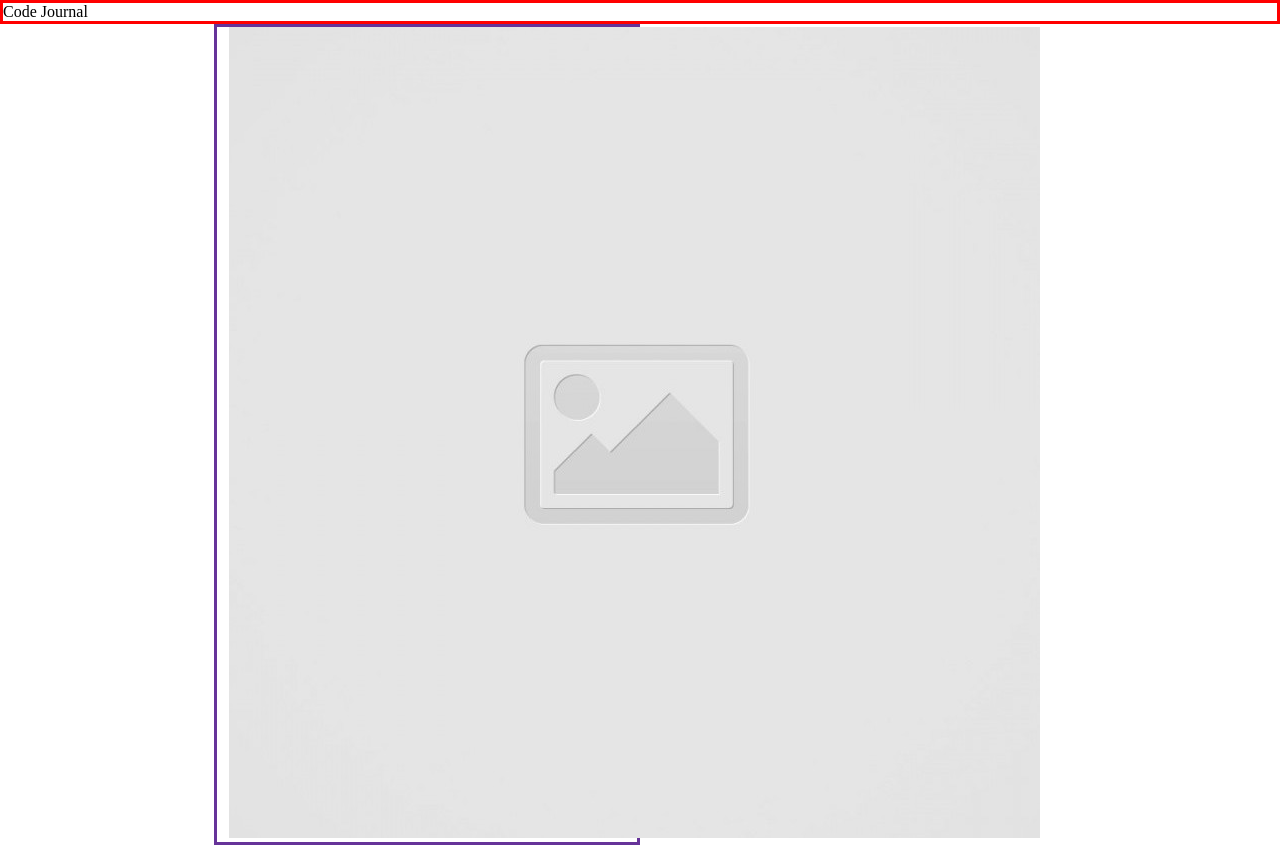
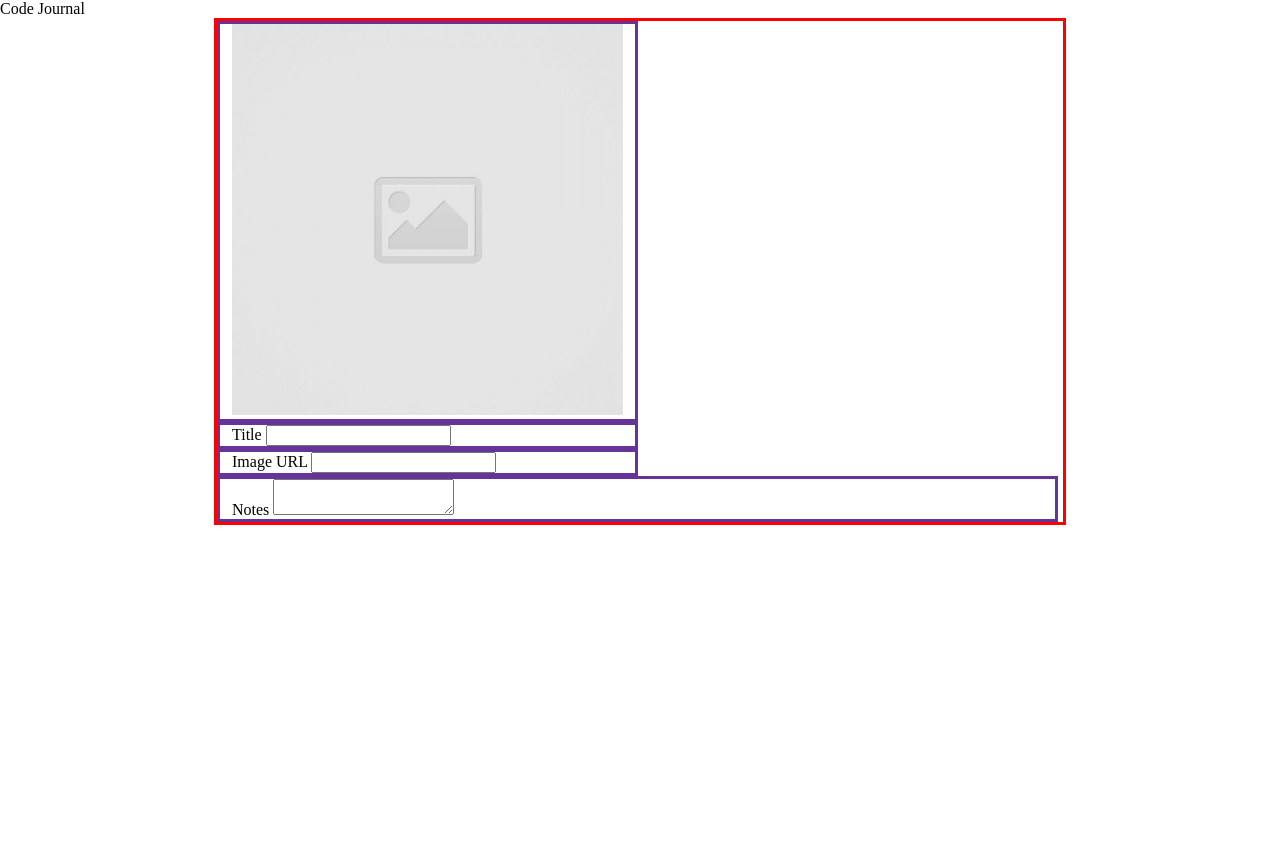
Before and after one commit to Andy-Duenas/code-journal, a website: page index.html in a window 1280 px wide. After the commit the page ends 800 px from the top, so only its background shows below. Drawn offline with Linux system fonts and the light colour scheme.

Commit message:
Added a form for creating a journal entry to the div[data-view='entry-form']

```diff
--- a/css/layout.css
+++ b/css/layout.css
@@ -10,13 +10,13 @@
 
 .column-head {
   width: 100vw;
-  border-color: red;
-  border-style: solid;
 }
 
 .row {
   display: flex;
   flex-wrap: wrap;
+  border-color: red;
+  border-style: solid;
 }
 
 .column-full,
@@ -24,6 +24,10 @@
   width: 100%;
   border-color: rebeccapurple;
   border-style: solid;
+}
+
+.square-img {
+  width: 100%;
 }
 
 @media screen and (min-width: 768px) {
--- a/index.html
+++ b/index.html
@@ -5,9 +5,7 @@
   <meta name="viewport" content="width=device-width, initial-scale=1.0">
   <title>Code Journal</title>
   <link rel="icon" href="images/favicon.ico">
-  <link
-    rel="stylesheet"
-    crossorigin="anonymous"
+  <link rel="stylesheet" crossorigin="anonymous"
     href="https://cdnjs.cloudflare.com/ajax/libs/font-awesome/5.14.0/css/all.min.css"
     integrity="sha512-1PKOgIY59xJ8Co8+NE6FZ+LOAZKjy+KY8iq0G4B3CyeY6wYHN3yt9PW0XpSriVlkMXe40PTKnXrLnZ9+fkDaog==">
   <link rel="stylesheet" href="css/reset.css">
@@ -16,15 +14,30 @@
 </head>
 <body>
   <header class="column-head">Code Journal</header>
-    <main class="container">
-      <div class="row">
+  <main class="container">
+    <div class="row">
+      <form>
+        <div class ="column-half">
+          <img src="images/placeholder-image-square.jpg" alt="place-holder" class="square-img">
+        </div>
         <div class="column-half">
-          <div data-view="entry-form">
-          <img src="images/placeholder-image-square.jpg" alt="place-holder" class="square-img">
-          </div>
+          <label> Title
+            <input type="text">
+          </label>
         </div>
-      </div>
-    </main>
+        <div class="column-half">
+          <label> Image URL
+            <input type="url">
+          </label>
+        </div>
+        <div class = "column-full">
+          <label> Notes
+            <textarea></textarea>
+          </label>
+        </div>
+      </form>
+    </div>
+  </main>
   <script src="js/data.js"></script>
   <script src="js/main.js"></script>
 </body>
```
